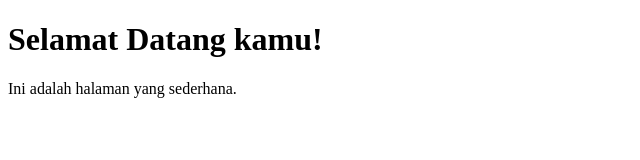
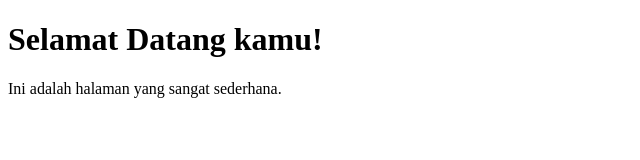
Before and after one commit to angelamerici11/siskabaru1, a plain HTML site: page index.html in a window 1280 px wide. Shown: the full height of the page, 0-640 px from the left. Drawn offline with Linux system fonts and the light colour scheme.

Commit message:
enambahkan file index.html

```diff
--- a/index.html
+++ b/index.html
@@ -5,6 +5,7 @@
 </head>
 <body>
   <h1>Selamat Datang kamu!</h1>
-  <p>Ini adalah halaman yang sederhana.</p>
+  <p>Ini adalah halaman yang sangat sederhana.</p>
+
 </body>
 </html>
```
